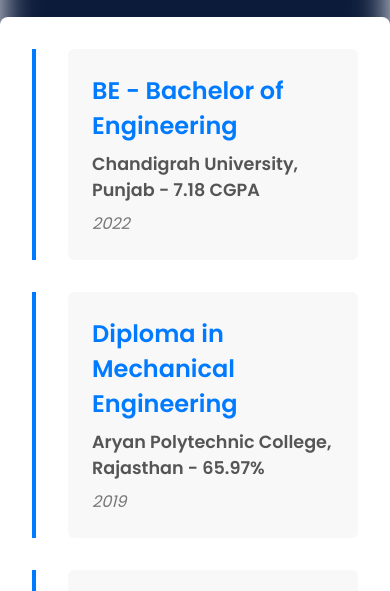
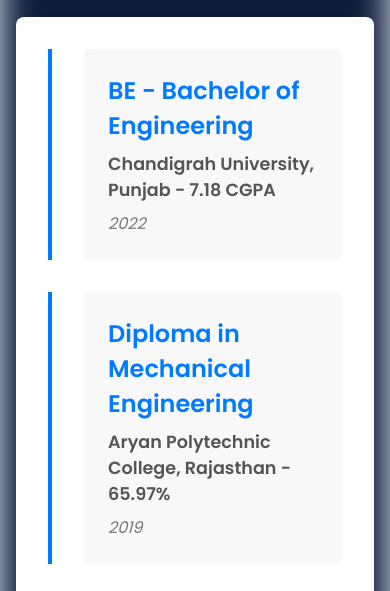
Before and after one commit to nehasankhla/my_portfolio, a plain HTML site: page qualification.html in a window 390 px wide. Shown: the part 181-772 px from the top of the page. Drawn offline with Linux system fonts and the light colour scheme.

Commit message:
Fixed qualification and contact pages white cards for mobile view

```diff
--- a/qualification.css
+++ b/qualification.css
@@ -64,6 +64,7 @@ nav {
   align-items: center;
   max-width: 1200px;
   margin: 0 auto;
+  padding: 0.5rem 0;
 }
 
 .logo {
@@ -125,6 +126,7 @@ nav {
     flex-direction: row;
     justify-content: space-between;
     align-items: center;
+    padding: 0.5rem 2rem; /* Add padding for a better mobile layout */
   }
 
   .nav-links {
@@ -157,13 +159,17 @@ nav {
 
 /* ===== QUALIFICATION SECTION ===== */
 .qualification-section {
+  /* This container acts as the main content area for spacing */
   max-width: 900px;
-  margin: 8rem auto 4rem;
-  padding: 2rem;
-  background-color: #ffffff;
-  box-shadow: 0 4px 8px rgba(0, 0, 0, 0.1);
-  border-radius: 8px;
+  margin: 8rem auto 4rem; /* Centering the main section */
+  padding: 0 2rem; /* Add horizontal padding for a gap on the sides */
   position: relative;
+}
+
+@media (max-width: 768px) {
+  .qualification-section {
+    padding: 0 1rem; /* Adjust padding on smaller screens */
+  }
 }
 
 .section-title {
@@ -180,7 +186,10 @@ nav {
 
 .qualification-list {
   list-style: none;
-  padding: 0;
+  padding: 2rem; /* This padding provides space inside the white card */
+  background-color: #ffffff;
+  box-shadow: 0 4px 8px rgba(0, 0, 0, 0.1);
+  border-radius: 8px;
   display: flex;
   flex-direction: column;
   gap: 2rem;
```
Also changed, not shown: contact.css (+8 -0 lines).
